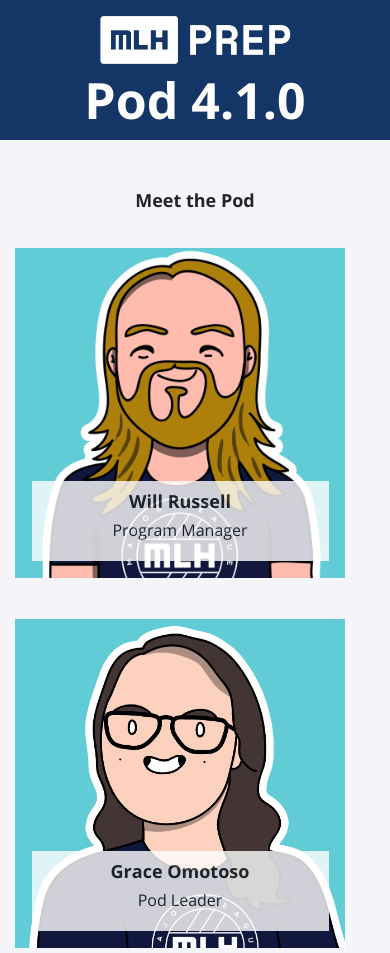
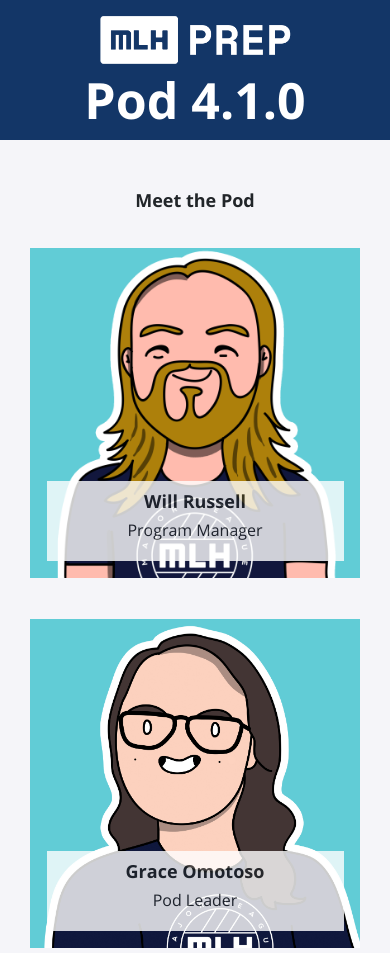
Before and after one commit to MLH-Fellowship/pod-4.1.0-portfolio, a Jekyll site: the page built from index.html, in a window 390 px wide. Shown: the top 953 px of the page. Built offline with Jekyll 4.4.1, drawn with Linux system fonts in a browser that asks for light colours; nearby versions of some CDN libraries; grey boxes are pictures that could not be loaded.

Commit message:
images centered in small screen

```diff
--- a/_includes/description.html
+++ b/_includes/description.html
@@ -1,7 +1,7 @@
 <h2>Meet the Pod</h2>
 
 <!-- pod leader -->
-<div class="d-flex justify-content-around row fellow col-12 container">
+<div class="row d-flex justify-content-center  fellow col-12 container">
     {% for item in site.data.leaders %}
     <div class="col-md-4 mt-3 mb-3" >
         <div class="fellow-card" >
@@ -19,7 +19,7 @@
 <!-- pod fellow -->
 <div class="row fellow col-12 container">
     {% for item in site.data.fellows %}
-    <div class="col-md-3 mt-3 mb-3" >
+    <div class="col-md-3 col-sm-4 mt-3 mb-3" >
         <div class="fellow-card" style="width:95%; height:95% ;">
             <img src="./assets/img/{{ item.img }}" alt="" />
             <div class="data">
--- a/_sass/description.scss
+++ b/_sass/description.scss
@@ -67,3 +67,10 @@
         margin-right: 0
     }
   }
+  @media (max-width:500px) {
+    .fellow {
+        width: 100%;
+        margin-right: 0;
+        margin-left: 0
+    }
+  }
```
